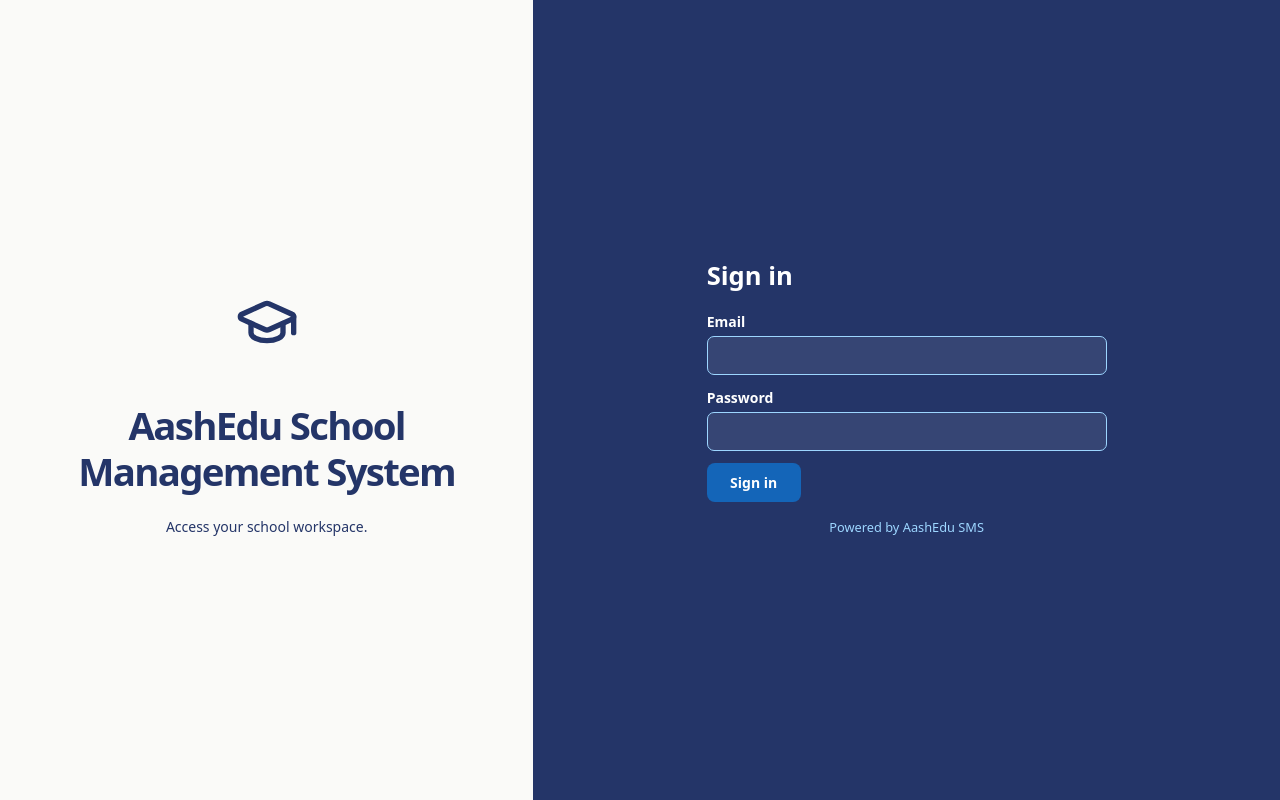
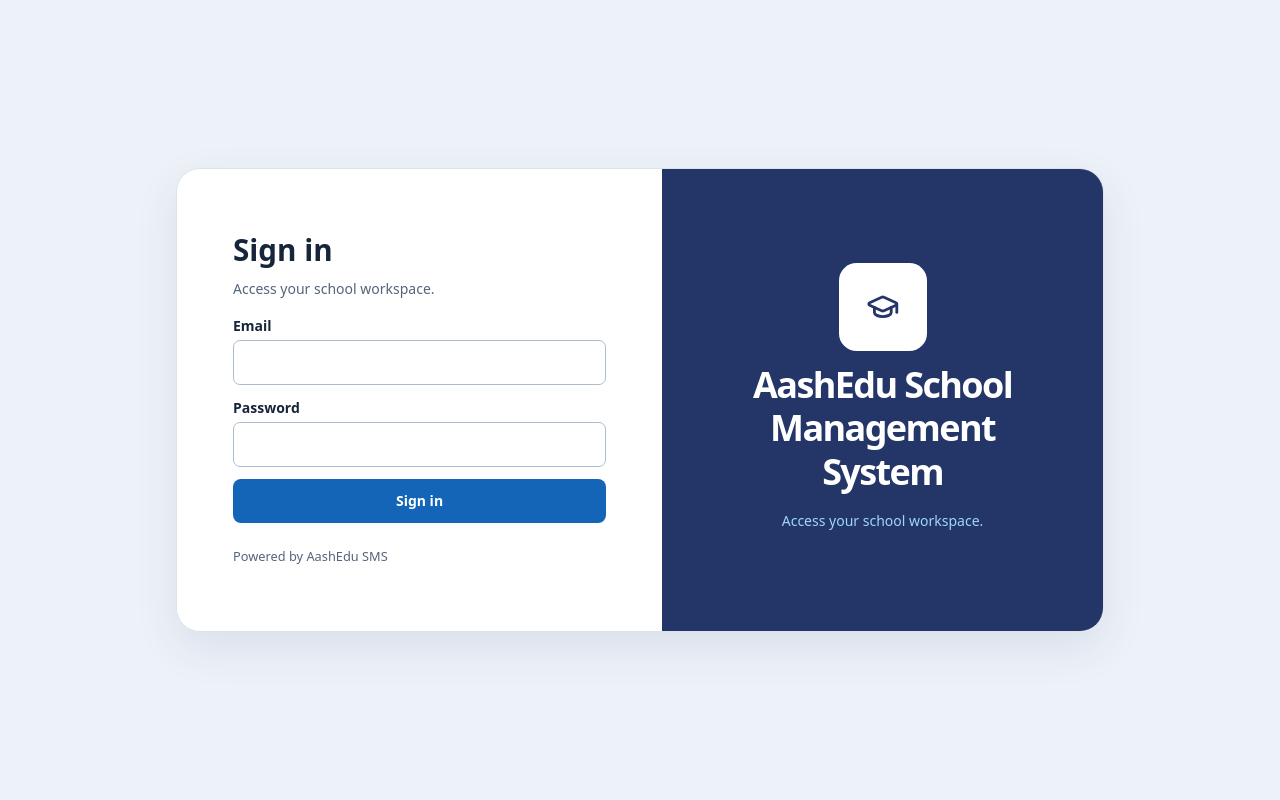
Before and after one commit to aashishbw/aashedu-sms, a Next.js app: page /login in a window 1280 px wide. Built offline with nearby package versions, Linux system fonts and the light colour scheme; no server answers; the database is empty.

Commit message:
Redesign sign-in as a compact AashEdu card

```diff
--- a/app/login/page.tsx
+++ b/app/login/page.tsx
@@ -5,6 +5,7 @@ import { login } from "./actions";
 export default async function Login({ searchParams }: { searchParams: Promise<{ error?: string; changed?: string }> }) {
   const [{error,changed},brand]=await Promise.all([searchParams,publicBranding()]);
   return <main className="login">
+    <div className="login-card">
     <section className="login-identity" aria-labelledby="login-institution">
       <InstitutionMark logoUrl={brand.logoUrl}/>
       <h1 className="institution-name" id="login-institution">{brand.name}</h1>
@@ -13,6 +14,7 @@ export default async function Login({ searchParams }: { searchParams: Promise<{
     <section className="login-panel" aria-labelledby="login-title">
       <div className="login-form">
         <h2 id="login-title">Sign in</h2>
+        <p className="login-intro">Access your school workspace.</p>
         {changed === "1" && <p className="success" role="status">Password changed. Sign in with your new password.</p>}
         {error && <p role="alert" className="alert">{error === "limited" ? "Too many attempts. Try again in 15 minutes." : "Sign-in failed. Check your email and password."}</p>}
         <form action={login} className="stack">
@@ -23,5 +25,6 @@ export default async function Login({ searchParams }: { searchParams: Promise<{
         <p className="login-credit">Powered by AashEdu SMS</p>
       </div>
     </section>
+    </div>
   </main>;
 }
--- a/app/style.css
+++ b/app/style.css
@@ -9,24 +9,66 @@ button,.button{display:inline-flex;gap:7px;align-items:center;justify-content:ce
 @media print{.frame{display:block}aside,header,button,.button,.search,.pagination{display:none!important}.card{box-shadow:none}.content{padding:0}}
 .institution-logo{display:inline-grid;place-items:center;flex:none;object-fit:contain;width:42px;height:42px;border-radius:8px}
 .institution-name{min-width:0;overflow-wrap:anywhere}
-.login{display:grid;grid-template-columns:minmax(0,5fr) minmax(0,7fr);min-height:100vh;color-scheme:light}
-.login-identity,.login-panel{display:grid;align-content:center;justify-items:center;padding:clamp(1.5rem,5vw,5rem)}
-.login-identity{background:#fafaf8;color:#243568;text-align:center;gap:1rem}
-.login-identity .institution-logo{width:clamp(4rem,12vw,8rem);height:clamp(4rem,12vw,8rem)}
-.login-identity .institution-logo svg{width:50%;height:50%}
-.login .institution-name{font-size:clamp(1.5rem,3vw,2.5rem);line-height:1.2;margin:0}
-.login-panel{background:var(--login-panel,#243568);color:#fff}
-.login-form{width:min(100%,25rem)}
-.login-form h2{font-size:1.6rem}
-.login-form input{background:color-mix(in srgb,var(--login-panel,#243568) 92%,#fff);border-color:var(--login-accent,#9dd6ff);color:#fff}
-.login-form button{justify-self:start;background:var(--institution-primary,#1465b8);color:var(--institution-button-text,#fff);padding-inline:1.4rem}
-.login-form :focus-visible{outline-color:var(--login-accent,#9dd6ff)}
-.login-credit{color:var(--login-accent,#9dd6ff)}
-@media(max-width:680px){
-  .login{grid-template-columns:minmax(0,1fr);grid-template-rows:auto 1fr}
-  .login-identity,.login-panel{padding:2rem 1.25rem}
+.login {
+  display:grid;
+  place-items:center;
+  min-height:100dvh;
+  padding:clamp(1rem,4vw,3rem);
+  background:#edf2f8;
+  color-scheme:light;
 }
-.login-credit{text-align:center;margin-top:1rem;font-size:.8rem}
+.login-card {
+  display:grid;
+  grid-template-columns:minmax(0,1.1fr) minmax(0,1fr);
+  grid-template-areas:"form identity";
+  width:min(100%,58rem);
+  min-height:29rem;
+  overflow:hidden;
+  border:1px solid #dce3ed;
+  border-radius:1.5rem;
+  box-shadow:0 16px 44px #24356818;
+}
+.login-identity,.login-panel {
+  display:grid;
+  align-content:center;
+  justify-items:center;
+  padding:clamp(1.5rem,5vw,3.5rem);
+}
+.login-identity {
+  grid-area:identity;
+  background:var(--login-panel,#243568);
+  color:#fff;
+  text-align:center;
+  gap:.75rem;
+}
+.login-identity .institution-logo {
+  width:5.5rem;
+  height:5.5rem;
+  padding:.65rem;
+  background:#fff;
+  color:#243568;
+  border-radius:1.1rem;
+}
+.login-identity .institution-logo svg { width:50%;height:50% }
+.login .institution-name { font-size:clamp(1.5rem,3vw,2.25rem);line-height:1.2;margin:0 }
+.login-identity p { color:var(--login-accent,#9dd6ff) }
+.login-panel { grid-area:form;background:#fff;color:#17253a }
+.login-form { width:min(100%,24rem) }
+.login-form h2 { font-size:1.85rem;margin-bottom:.25rem }
+.login-intro,.login-credit { color:#55647a }
+.login-form input { min-height:2.8rem;background:#fff;color:#17253a;border-color:#aebdce }
+.login-form button {
+  min-height:2.8rem;
+  background:var(--institution-primary,#1465b8);
+  color:var(--institution-button-text,#fff);
+}
+.login-form :focus-visible { outline-color:var(--institution-link-light,#1465b8) }
+.login-credit { margin-top:1.5rem;font-size:.8rem }
+@media(max-width:680px) {
+  .login-card { grid-template-columns:minmax(0,1fr);grid-template-areas:"identity" "form" }
+  .login-identity,.login-panel { padding:1.75rem 1.25rem }
+  .login-identity .institution-logo { width:3.75rem;height:3.75rem }
+}
 .logo-removal{display:flex;align-items:center;gap:.5rem}.logo-removal input{width:auto;min-height:0}
 .print-institution{display:none}
 :root{
```
